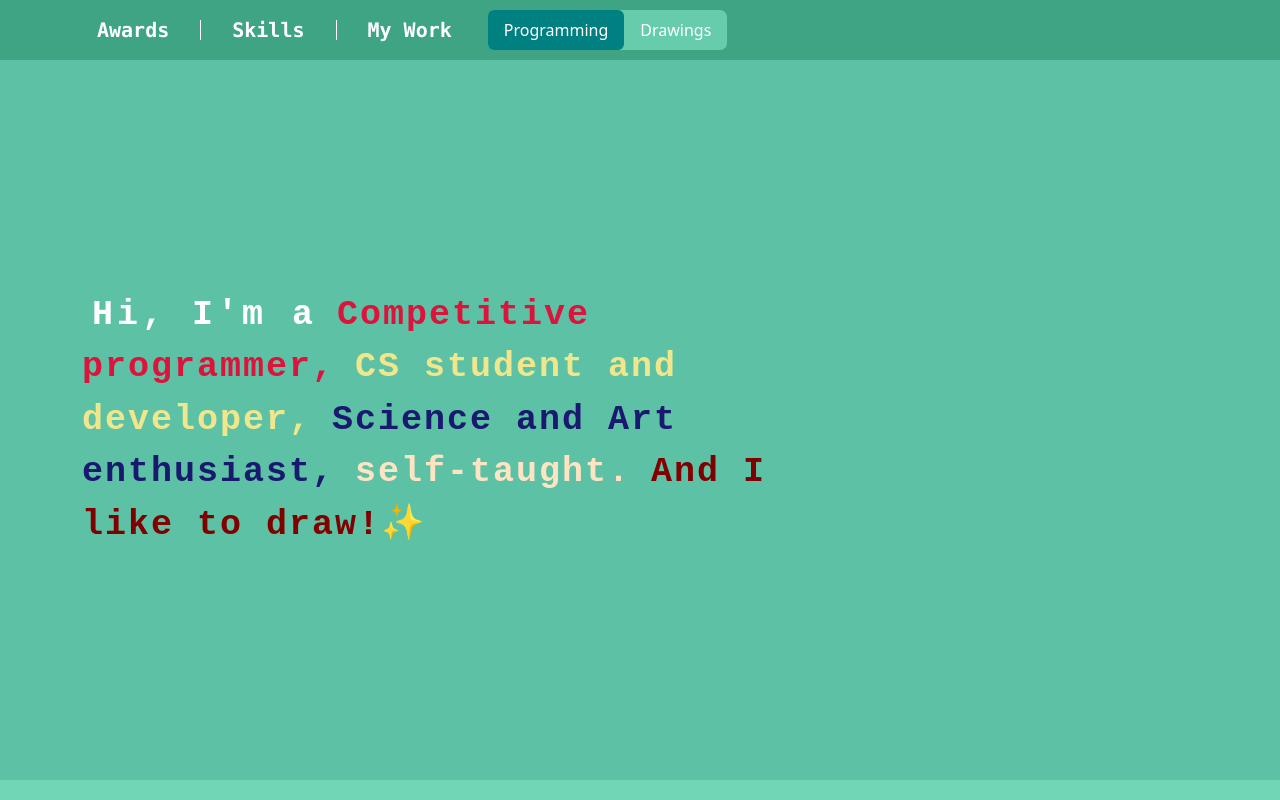
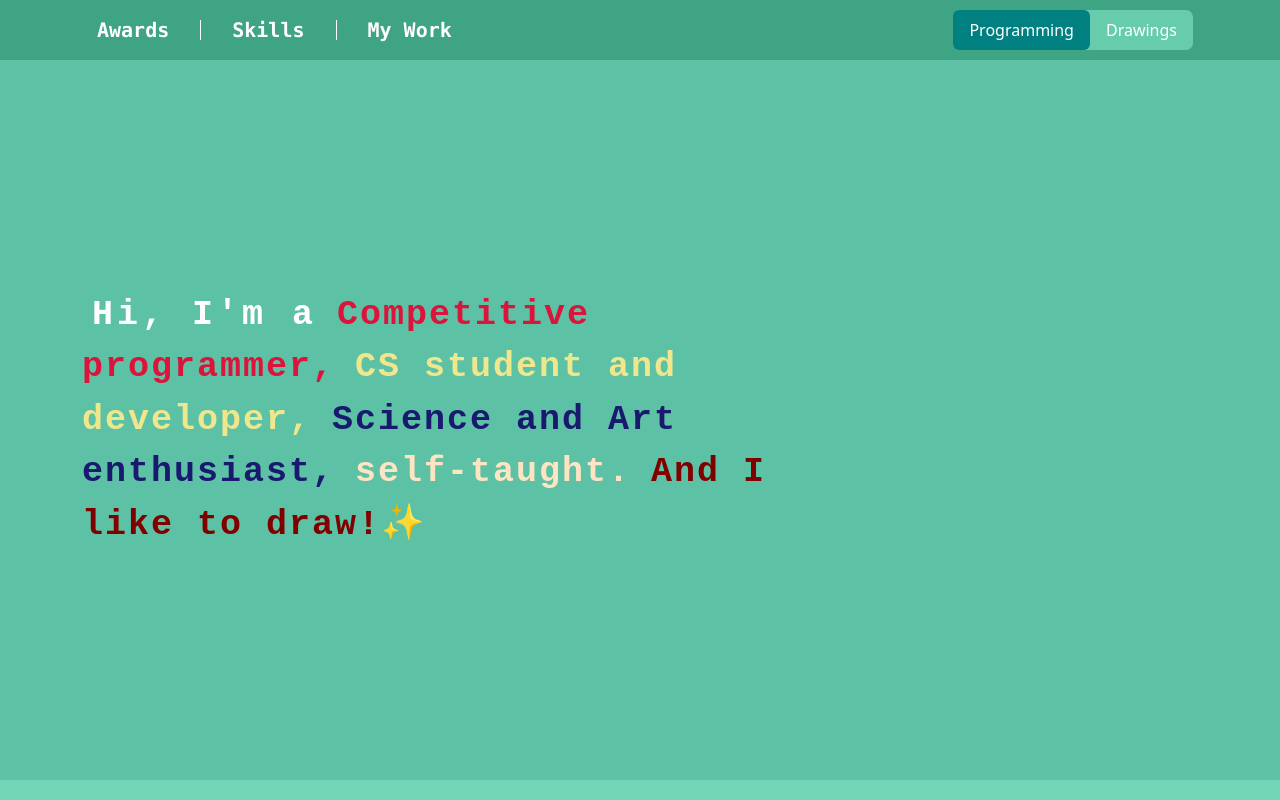
Before and after one commit to L-Anghelo-Chinchilla/portfolio, a React (Create React App) app: page / in a window 1280 px wide. Shown: the top 800 px of the page. Built offline with nearby package versions, Linux system fonts and the light colour scheme.

Commit message:
margin fixed

```diff
--- a/src/App.js
+++ b/src/App.js
@@ -34,11 +34,10 @@ const Pill = styled(Nav.Item)`
    `
 
 const navi= {
-  'margin-left':'auto',
+  'margin':'5px 5px 5px auto',
   'background-color': 'rgb(103,204,172)',
   'border-radius': '7px' ,
   'color':'white' ,
-  margin:'5px'
 }
 
 
```
